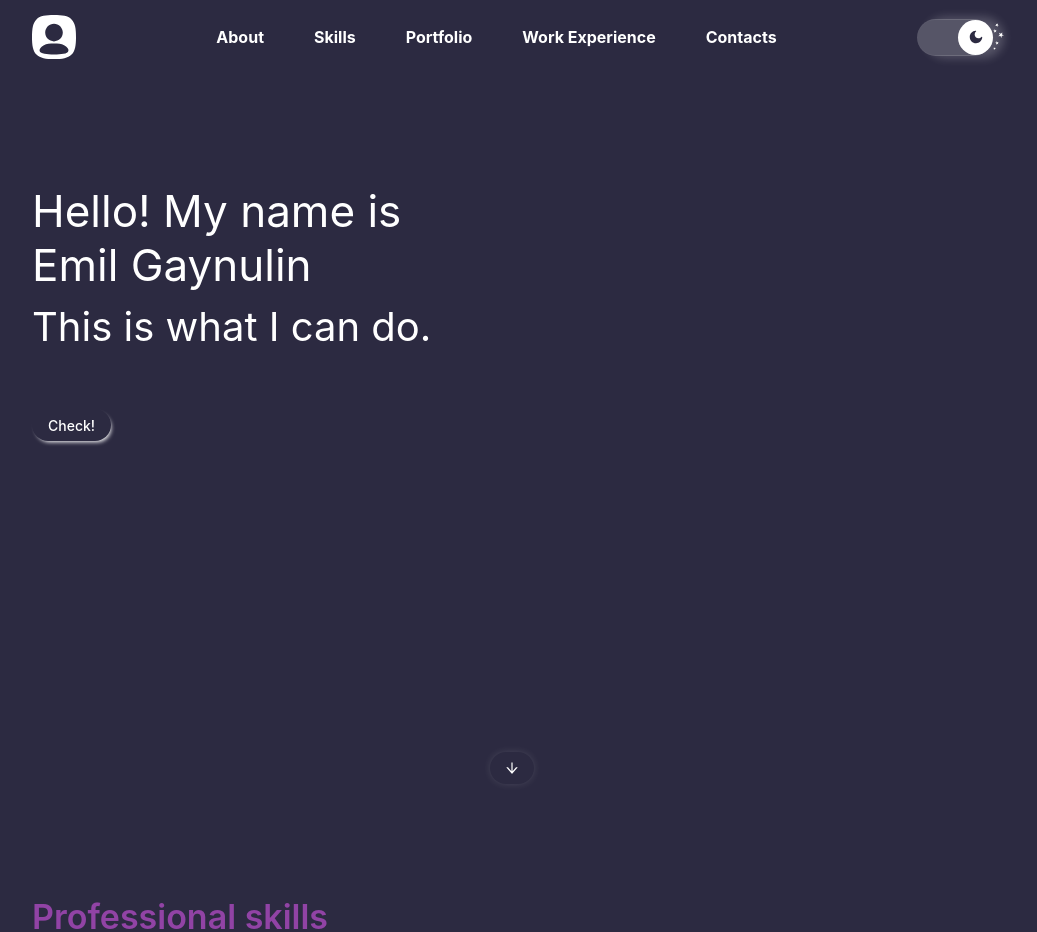
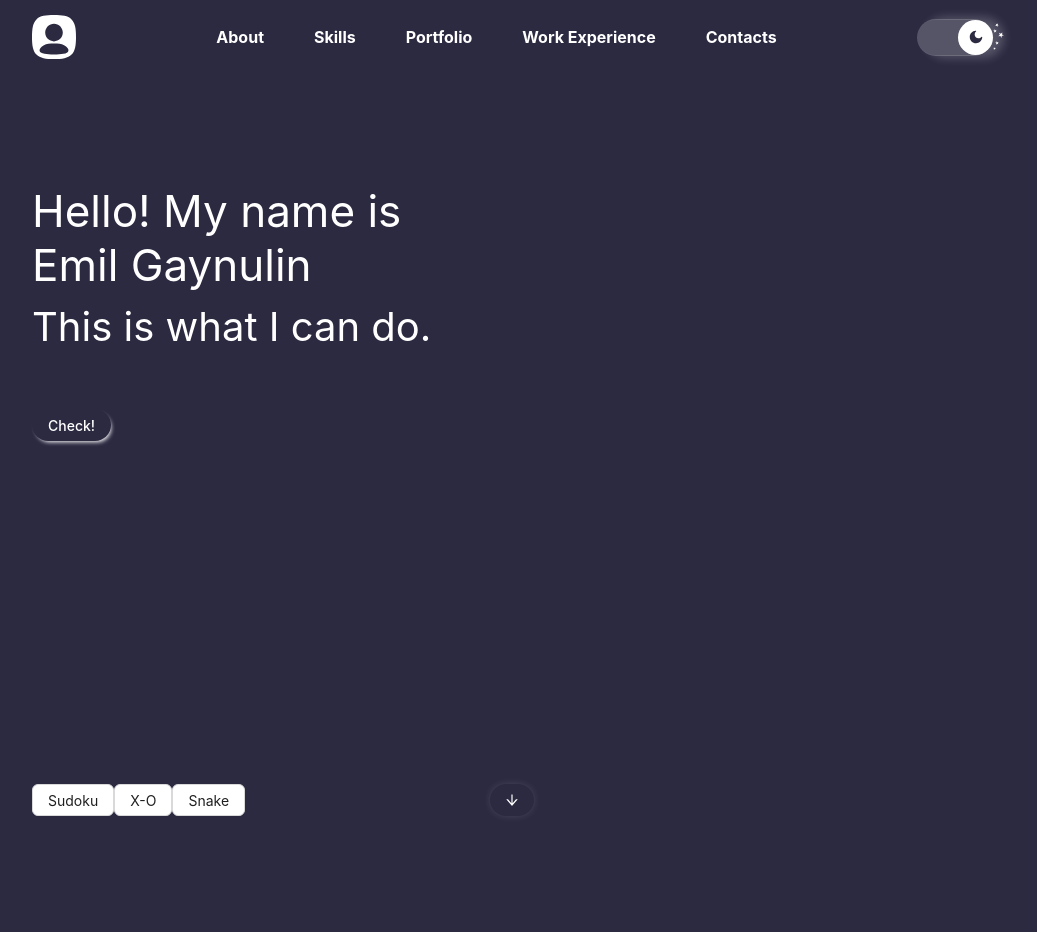
Before and after one commit to HELLRAID-cmd/Portfolio, a React (Vite) app in the folder client/: page / in a window 1280 px wide. Shown: the top 932 px of the page, without its empty margins (128-1165 px from the left). Built offline with nearby package versions, Linux system fonts and the light colour scheme.

Commit message:
Добавил кнопки

```diff
--- a/client/src/Components/Hero/Hero.tsx
+++ b/client/src/Components/Hero/Hero.tsx
@@ -11,15 +11,31 @@ export const Hero = () => {
             <div className="hero__wrapper">
               <Typography.Paragraph className="hero__text">
                 <Typography.Paragraph className="hero__text-wrapper">
-                  <Typography.Title level={1} className="hero__text-wrapper-title">
+                  <Typography.Title
+                    level={1}
+                    className="hero__text-wrapper-title"
+                  >
                     Hello! My name is <br /> Emil Gaynulin
                   </Typography.Title>
-                  <Typography.Title level={2} style={{margin: 0}} className="hero__text-wrapper-desc">
+                  <Typography.Title
+                    level={2}
+                    style={{ margin: 0 }}
+                    className="hero__text-wrapper-desc"
+                  >
                     This is what I can do.
                   </Typography.Title>
                 </Typography.Paragraph>
                 <Button className="hero__text-button">Check!</Button>
               </Typography.Paragraph>
+
+              <Typography.Paragraph className="hero__game">
+                <div className="hero__game-buttons">
+                  <Button className="hero__game-button sudoku">Sudoku</Button>
+                  <Button className="hero__game-button x-o">X-O</Button>
+                  <Button className="hero__game-button snake">Snake</Button>
+                </div>
+              </Typography.Paragraph>
+
               <Button className="hero__wrapper-button" aria-label="Scroll down">
                 <ArrowDownOutlined
                   className="hero__wrapper-button-arrow"
```
